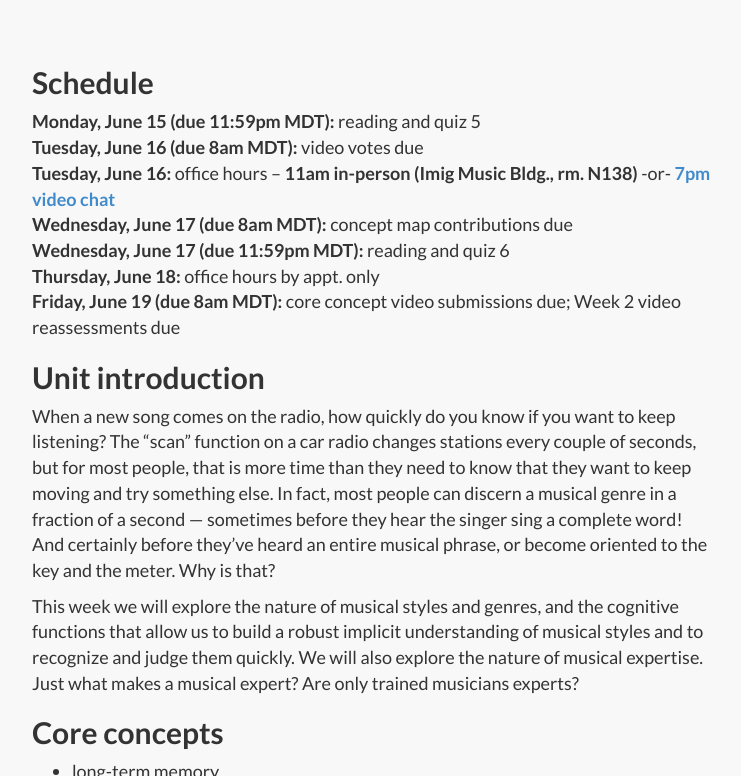
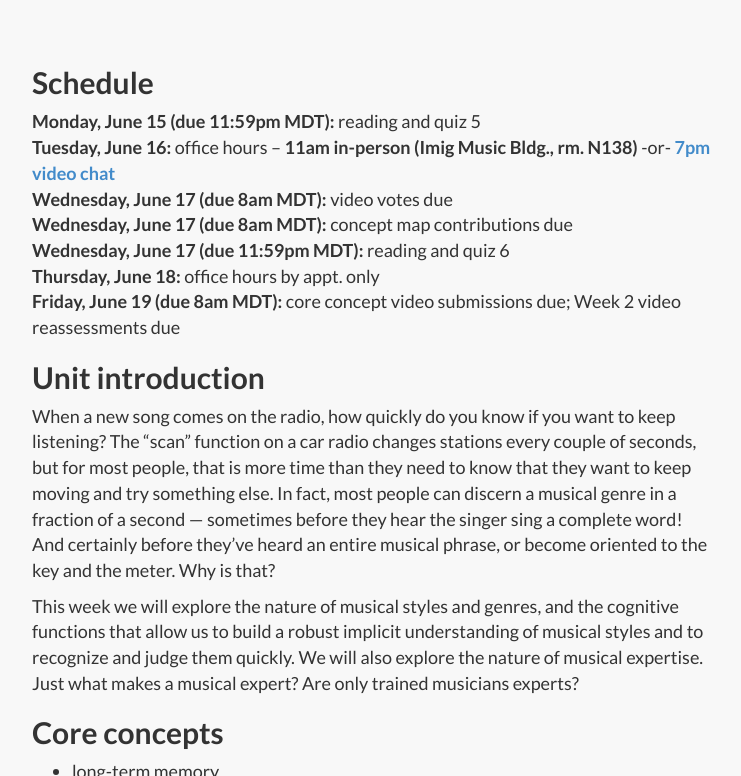
Before and after one commit to kshaffer/cognition, a Jekyll site: the page built from week3.md, in a window 1280 px wide and 900 px high, scrolled down 646 px, cut to the strip 124-900 px from the top of the window. Shown: the whole strip, without its empty margins (268-1009 px from the left). Built offline with Jekyll 4.4.1, drawn with Linux system fonts in a browser that asks for light colours; nearby versions of some CDN libraries; library files that are not in the unit come from our copies.

Commit message:
Week 3 deadlines updated

```diff
--- a/week3.md
+++ b/week3.md
@@ -8,8 +8,8 @@ image: schemas.jpg
 ## Schedule
 
 **Monday, June 15 (due 11:59pm MDT):** reading and quiz 5
-**Tuesday, June 16 (due 8am MDT):** video votes due
 **Tuesday, June 16:** office hours – **11am in-person (Imig Music Bldg., rm. N138)** -or- **[7pm video chat](https://cuboulder.zoom.us/j/376382269)**
+**Wednesday, June 17 (due 8am MDT):** video votes due
 **Wednesday, June 17 (due 8am MDT):** concept map contributions due
 **Wednesday, June 17 (due 11:59pm MDT):** reading and quiz 6
 **Thursday, June 18:** office hours by appt. only
```
